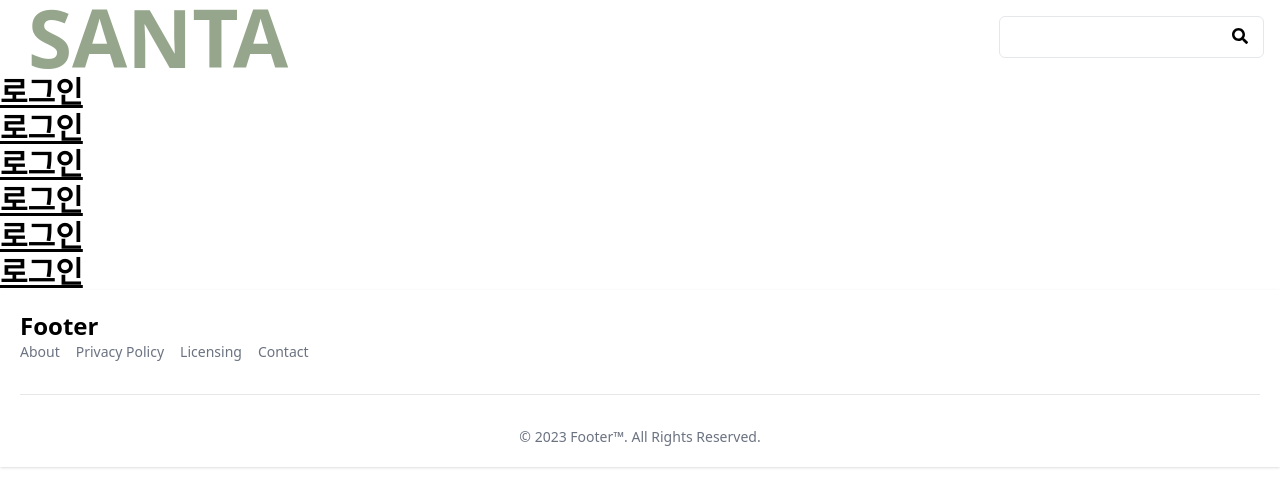
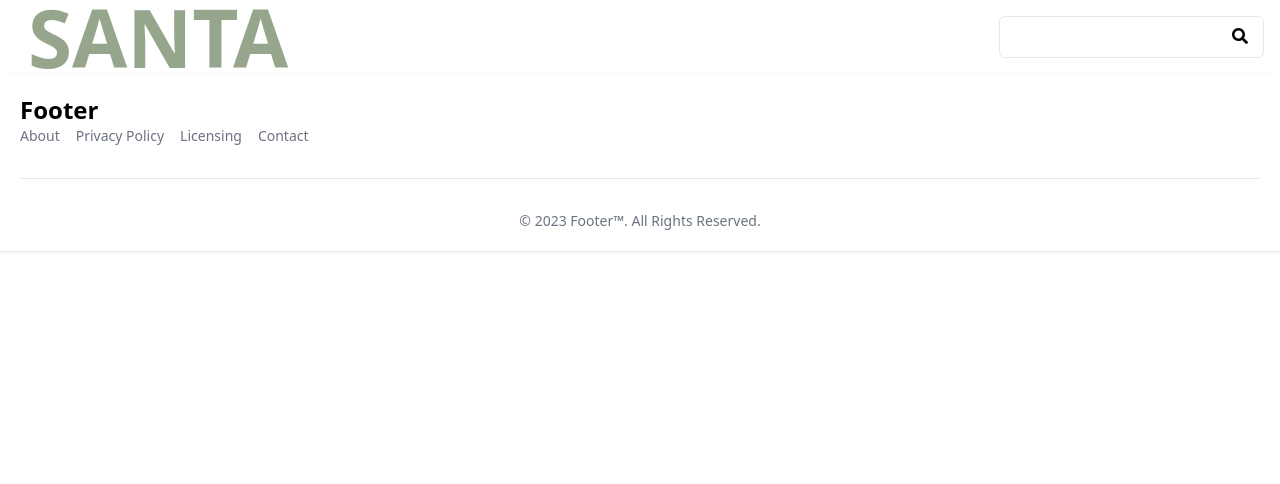
Before and after one commit to WestSilver99/Front, a React (Create React App) app: page /oauth/kakao/callback in a window 1280 px wide. Shown: the top 484 px of the page. Built offline with nearby package versions, Linux system fonts and the light colour scheme.

Commit message:
a 태그 link로 변경

```diff
--- a/src/pages/Login/Auth.jsx
+++ b/src/pages/Login/Auth.jsx
@@ -7,18 +7,7 @@ const Auth = () => {
   const REDIRECT_URI = "http://localhost:3000/oauth/kakao/callback";
   const KAKAO_AUTH_URL = `https://kauth.kakao.com/oauth/authorize?client_id=${REST_API_KEY}&redirect_uri=${REDIRECT_URI}&response_type=code`;
 
-  return (
-    <div>
-      {" "}
-      <h1 className="text-3xl font-bold underline">로그인</h1>{" "}
-      <h1 className="text-3xl font-bold underline">로그인</h1>{" "}
-      <h1 className="text-3xl font-bold underline">로그인</h1>{" "}
-      <h1 className="text-3xl font-bold underline">로그인</h1>{" "}
-      <h1 className="text-3xl font-bold underline">로그인</h1>{" "}
-      <h1 className="text-3xl font-bold underline">로그인</h1>
-      {code}
-    </div>
-  );
+  return <div>{code}</div>;
 };
 
 export default Auth;
--- a/src/pages/Login/index.jsx
+++ b/src/pages/Login/index.jsx
@@ -1,4 +1,5 @@
 import React from "react";
+import { Link } from "react-router-dom";
 
 const Login = () => {
   const REST_API_KEY = "c8be748be694cad38049c4bffb002b6c";
@@ -8,13 +9,9 @@ const Login = () => {
   return (
     <div>
       <h1 className="text-3xl font-bold underline">로그인</h1>
-      <h1 className="text-3xl font-bold underline">로그인</h1>
-      <h1 className="text-3xl font-bold underline">로그인</h1>
-      <h1 className="text-3xl font-bold underline">로그인</h1>
-      <h1 className="text-3xl font-bold underline">로그인</h1>
       <button>
         <h1>
-          <a href={KAKAO_AUTH_URL}>Kakao Login</a>
+          <Link to={KAKAO_AUTH_URL}>Kakao Login</Link>
         </h1>
       </button>
     </div>
```
